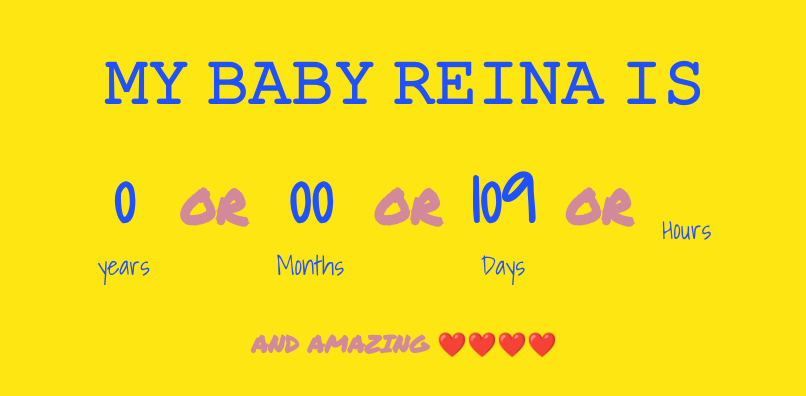
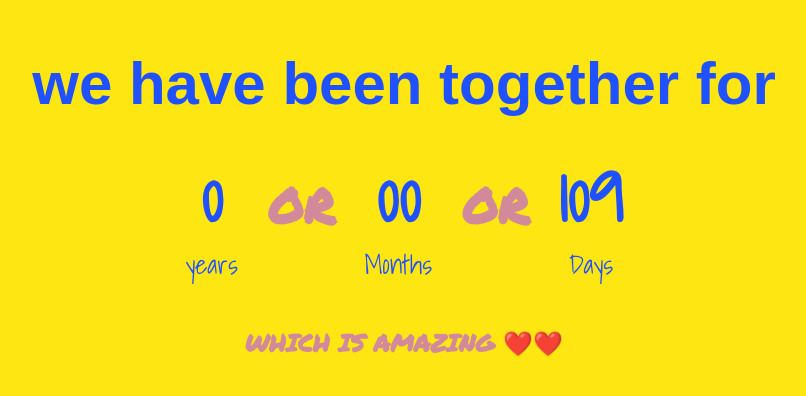
Before and after one commit to reinabd/t-, a plain HTML site: page index.html in a window 1280 px wide. Shown: the part 110-506 px from the top of the page, without its empty margins (236-1042 px from the left). Drawn offline with Linux system fonts and the light colour scheme.

Commit message:
Update header and remove countdown hours section

```diff
--- a/index.html
+++ b/index.html
@@ -19,7 +19,7 @@
 
 <body  >
 
-<h1 ><b>   𝙼𝚈 𝙱𝙰𝙱𝚈 𝚁𝙴𝙸𝙽𝙰 𝙸𝚂    </b> </h1>
+<h1 ><b>   we have been together for    </b> </h1>
 <BR>
  <div id="countdown" class="countdown">
 
@@ -37,10 +37,6 @@
   class="time">
    <h2 id="days"></h2>
    <small>Days</small>
-  </div><h2 style="font-family: 'Permanent Marker', cursive;	color: #D28A9A; " >OR</h2>
-  <div style="font-family: 'Shadows Into Light';" class="time">
-   <h2 id="hours"></h2>
-   <small>Hours</small>
   </div>
 
 
@@ -49,7 +45,7 @@
 
  </div><BR>
  <BR> <H2 style="font-family: 'Permanent Marker', cursive;	color: #D28A9A; ">
-   AND AMAZING ❤️❤️❤️❤️   </H2>
+   WHICH IS AMAZING ❤️❤️  </H2>
  <script src="code.js"></script>
 </body>
 </html>
```
